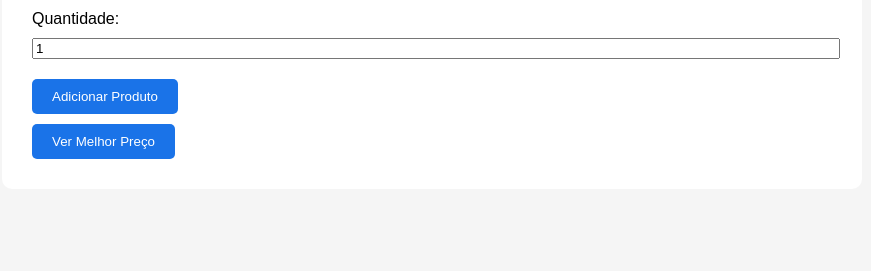
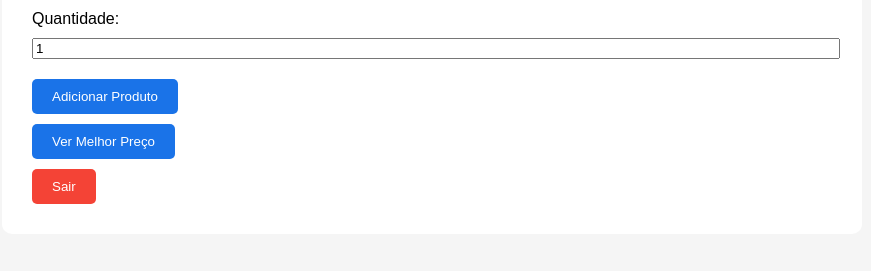
Before and after one commit to costavalmir/Pr3cin5.0, a Flask app: page / in a window 1280 px wide. Shown: the part 282-553 px from the top of the page, without its empty margins (208-1079 px from the left). Run offline with Flask 3, Linux system fonts and the light colour scheme; the visitor is signed in with stand-in values (Sample User, id 1); parts of the project's set-up code (start-up, migrations or seed data) failed here and were passed over.

Commit message:
Update index.html

```diff
--- a/templates/index.html
+++ b/templates/index.html
@@ -10,10 +10,13 @@
         label, input, select { display: block; margin-bottom: 10px; width: 100%; }
         .item-selecionado { display: flex; justify-content: space-between; align-items: center; margin-bottom: 10px; background: #f0f0f0; padding: 10px; border-radius: 5px; }
         .btn-remover { background: #e53935; color: white; border: none; padding: 5px 10px; border-radius: 5px; cursor: pointer; }
-        .btn-adicionar, .btn-enviar {
+        .btn-adicionar, .btn-enviar, .btn-sair {
             background: #1a73e8; color: white; border: none;
             padding: 10px 20px; border-radius: 5px;
             cursor: pointer; margin-top: 10px;
+        }
+        .btn-sair {
+            background: #f44336;
         }
         #busca { padding: 10px; border-radius: 5px; border: 1px solid #ccc; margin-bottom: 20px; }
     </style>
@@ -41,6 +44,7 @@
 
             <button type="submit" class="btn-enviar">Ver Melhor Preço</button>
         </form>
+        <button class="btn-sair" onclick="window.location.href='/login'">Sair</button>
     </div>
 
     <script>
@@ -57,12 +61,11 @@
 
             const itemDiv = document.createElement("div");
             itemDiv.className = "item-selecionado";
-            itemDiv.innerHTML = `
-                <span>${produto} - ${quantidade} un.</span>
+            itemDiv.innerHTML =
+                `<span>${produto} - ${quantidade} un.</span>
                 <button type="button" class="btn-remover" onclick="removerProduto(this)">Remover</button>
                 <input type="hidden" name="produto" value="${produto}">
-                <input type="hidden" name="quantidade" value="${quantidade}">
-            `;
+                <input type="hidden" name="quantidade" value="${quantidade}">`;
             listaItens.appendChild(itemDiv);
         }
 
```
